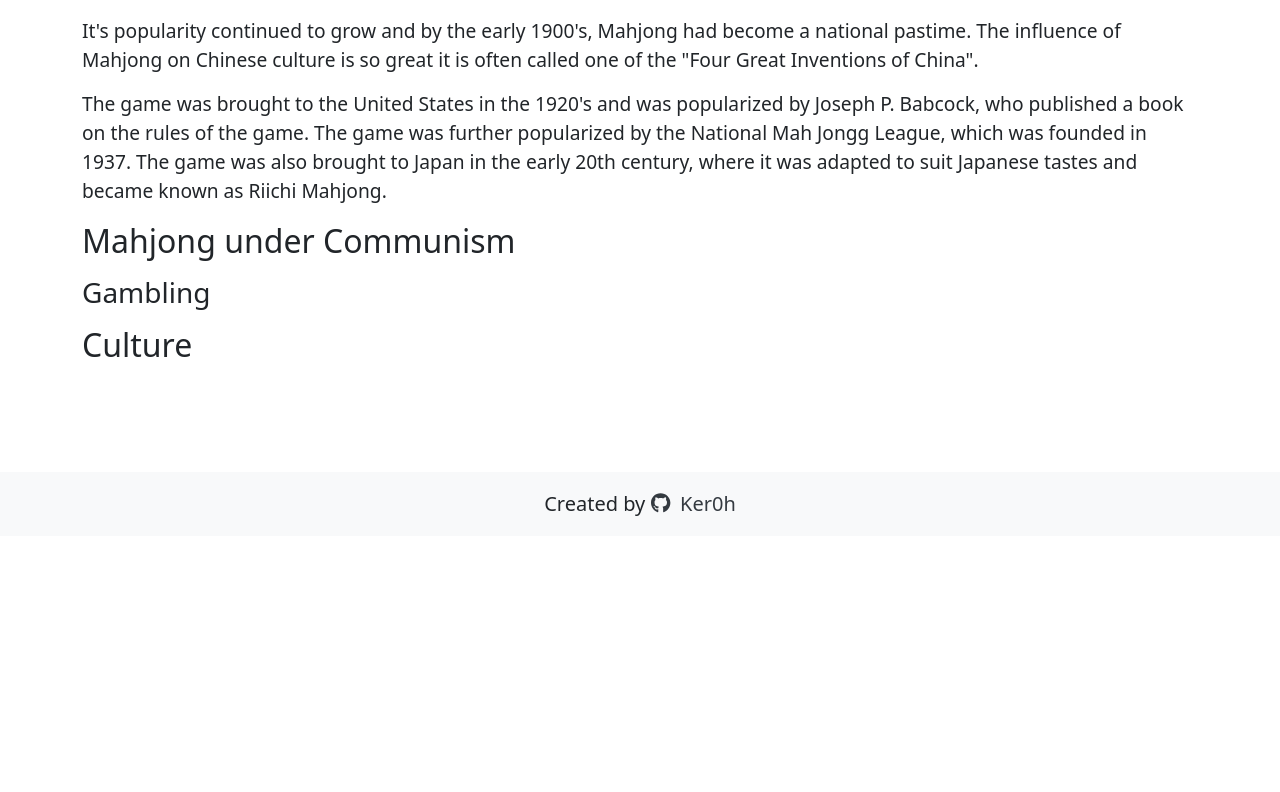
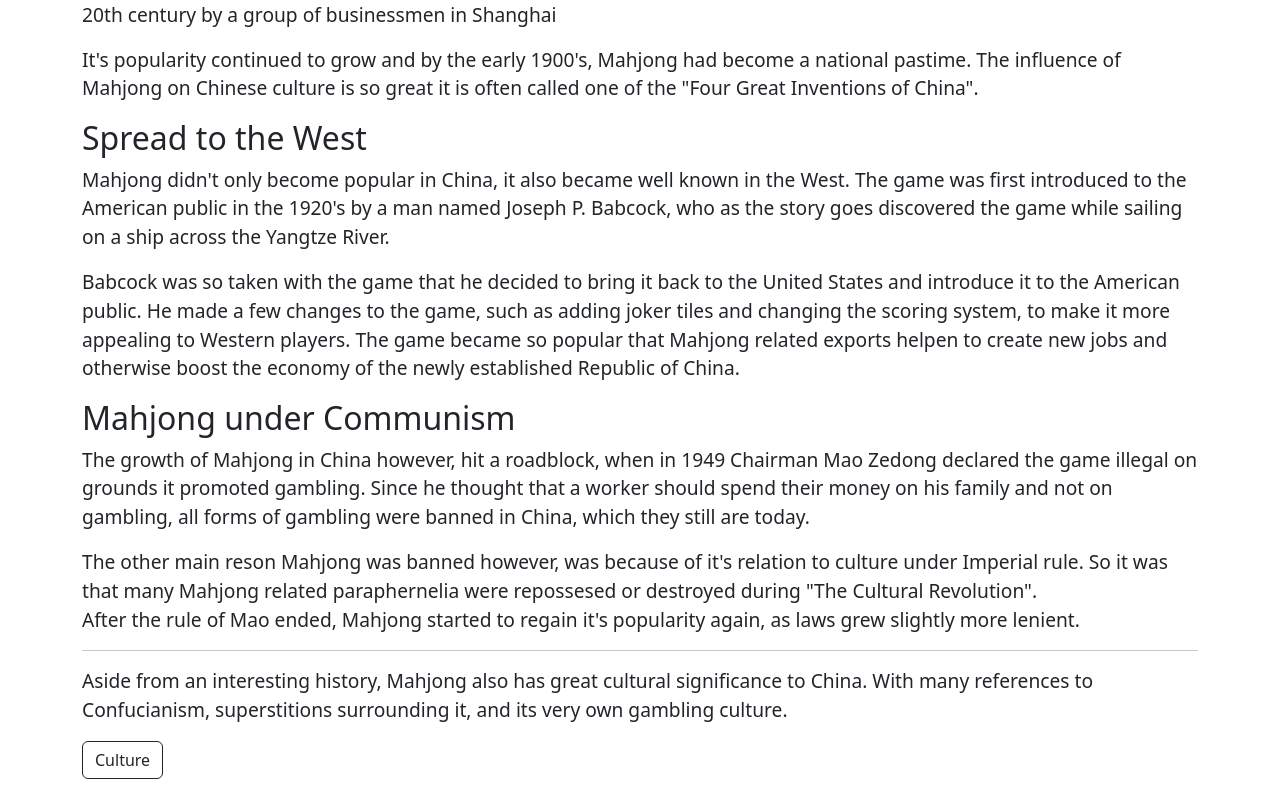
Before and after one commit to Ker0h/mahjong-vue, a Vue app: page /history in a window 1280 px wide. Shown: the part 328-1120 px from the top of the page. Before the commit the page ends 864 px from the top, so only its background shows below. Built offline with nearby package versions, Linux system fonts and the light colour scheme.

Commit message:
Culture WIP

```diff
--- a/src/components/history/CultureComponent.vue
+++ /dev/null
@@ -1,5 +0,0 @@
-<script setup></script>
-
-<template></template>
-
-<style scoped></style>
--- a/src/router/index.js
+++ b/src/router/index.js
@@ -28,6 +28,11 @@ const router = createRouter({
       path: '/history',
       name: 'history',
       component: () => import('../views/HistoryView.vue')
+    },
+    {
+      path: '/culture',
+      name: 'culture',
+      component: () => import('../views/CultureView.vue')
     }
   ]
 })
--- /dev/null
+++ b/src/views/CultureView.vue
@@ -0,0 +1,120 @@
+<script setup></script>
+
+<template>
+  <div class="row">
+    <div class="col-12">
+      <h1>Culture</h1>
+      <div>
+        <p>
+          Not only does Mahjong have aninteresting history, it's also very important to Chinese
+          culture. The game contains some references to Confucianism, one of the three main
+          religions of China. There are also many superstitions surrounding the game. Lastly there
+          is a whole gambling culture surrounding Mahjong, which is still very much alive today.
+        </p>
+      </div>
+
+      <h2>The Four Gentlemen</h2>
+      <div>
+        <p>
+          Of the different tiles that are used in Mahjong, you might have seen the ones knows as
+          Season or Flower tiles. The flowers on these tiles are the plum, the orchid, the bamboo
+          and the chrysenthemum.
+          <br />
+          These flowers are also known as the "Four Gentlemen" in Confucianism and are often seen in
+          many Classical Chinese art, where they depict the four seasons.
+        </p>
+
+        <table>
+          <tr>
+            <th>Plum</th>
+            <th>Orchid</th>
+            <th>Bamboo</th>
+            <th>Chrysanthemum</th>
+          </tr>
+          <tr>
+            <td>
+              <span><img src="/src/assets/images/tile-art/plum.svg" /></span>
+            </td>
+            <td>
+              <span><img src="/src/assets/images/tile-art/orchid.svg" /></span>
+            </td>
+            <td>
+              <span><img src="/src/assets/images/tile-art/chrysanthemum.svg" /></span>
+            </td>
+            <td>
+              <span><img src="/src/assets/images/tile-art/bamboo.svg" /></span>
+            </td>
+          </tr>
+        </table>
+
+        <p>
+          These four flowers are know as the "Four Gentlemen" or the "Four Nobles" because of the
+          importance of the nobility in Confucianism. Each one of these plants represents a noble
+          virtue and is associated with a season.
+        </p>
+
+        <p>
+          The plum for example, represents inner beauty and humility because, while it isn't very
+          impressive, the way it blossoms in winter <i>is</i>.
+        </p>
+        <p>
+          The orchid on the other hand, represents nobility and humanity, because it's a very
+          beautiful flower that blooms in spring.
+        </p>
+        <p>
+          The bamboo represents integrity and modesty, because it's a very strong plant that bends
+          with the wind. It bends, but does not give in.
+        </p>
+        <p>
+          Lastly, the chrysanthemum blooms in autumn and signals the coming of winter. As such it
+          represents withstanding hardships and the ability to survive.
+        </p>
+      </div>
+
+      <h2>Superstitious Beliefs</h2>
+      <div>
+        <p>
+          Considering playing Mahjong requires both strategy and luck, it is not surprising there
+          are a few superstitions surrounding the game. For example, one should not tap someone on
+          the shoulder during the game, as this might disrupt their winning streak, even across
+          multiple rounds. On the contrary, it is believed that someone can 'wash away' bad luck. So
+          player can often be seen visiting the toilet after a series of losses, just to wash their
+          hands. Also, it is considered bad luck to have books on or near a Mahjong table as the
+          words for 'book' (書/Shū) and 'to lose' (失去/Shīqù) sound somewhat similiar in Chinese.
+          Lastly, in a similiar vein, one should never discard four 'West' tiles after one another,
+          as the words for 'four' (四/Sì), 'West' (西/Xī) and 'death' (死/Sǐ) sound the same in
+          Chinese.
+        </p>
+      </div>
+
+      <h2>Gambling Culture</h2>
+      <div>
+        <p></p>
+      </div>
+    </div>
+  </div>
+</template>
+
+<style scoped>
+table {
+  width: 100%;
+  border-collapse: collapse;
+}
+th {
+  text-align: left;
+  padding: 0.5rem;
+}
+td {
+  padding: 0.5rem;
+}
+span {
+  display: block;
+  width: 100%;
+  height: 100%;
+  padding: 0.5rem;
+}
+img {
+  width: 100px;
+  height: auto;
+}
+</style>
--- a/src/views/HistoryView.vue
+++ b/src/views/HistoryView.vue
@@ -1,6 +1,4 @@
-<script setup>
-import CultureComponent from '@/components/history/CultureComponent.vue'
-</script>
+<script setup></script>
 
 <template>
   <div class="row">
@@ -13,7 +11,7 @@ import CultureComponent from '@/components/history/CultureComponent.vue'
           "sparrow", in reference to the clacking sound the tiles make when shuffled, which sounds
           like the chirping of birds. The game was developed by a group of scholars and military
           officers who were looking for a way to pass the time. It quickly spread throughout China
-          and became popular with the general public.
+          and became popular with the general public, mostly as a form of gambling.
           <br />
           The game was originally played with cards, but was later adapted to use tiles. The game
           was further refined in the early 20th century by a group of businessmen in Shanghai
@@ -23,27 +21,57 @@ import CultureComponent from '@/components/history/CultureComponent.vue'
           pastime. The influence of Mahjong on Chinese culture is so great it is often called one of
           the "Four Great Inventions of China".
         </p>
+      </div>
+
+      <h2>Spread to the West</h2>
+      <div>
         <p>
-          The game was brought to the United States in the 1920's and was popularized by Joseph P.
-          Babcock, who published a book on the rules of the game. The game was further popularized
-          by the National Mah Jongg League, which was founded in 1937. The game was also brought to
-          Japan in the early 20th century, where it was adapted to suit Japanese tastes and became
-          known as Riichi Mahjong.
+          Mahjong didn't only become popular in China, it also became well known in the West. The
+          game was first introduced to the American public in the 1920's by a man named Joseph P.
+          Babcock, who as the story goes discovered the game while sailing on a ship across the
+          Yangtze River.
+        </p>
+        <p>
+          Babcock was so taken with the game that he decided to bring it back to the United States
+          and introduce it to the American public. He made a few changes to the game, such as adding
+          joker tiles and changing the scoring system, to make it more appealing to Western players.
+          The game became so popular that Mahjong related exports helpen to create new jobs and
+          otherwise boost the economy of the newly established Republic of China.
         </p>
       </div>
 
       <h2>Mahjong under Communism</h2>
       <div>
-        <p></p>
+        <p>
+          The growth of Mahjong in China however, hit a roadblock, when in 1949 Chairman Mao Zedong
+          declared the game illegal on grounds it promoted gambling. Since he thought that a worker
+          should spend their money on his family and not on gambling, all forms of gambling were
+          banned in China, which they still are today.
+        </p>
+        <p>
+          The other main reson Mahjong was banned however, was because of it's relation to culture
+          under Imperial rule. So it was that many Mahjong related paraphernelia were repossesed or
+          destroyed during "The Cultural Revolution".
+          <br />
+          After the rule of Mao ended, Mahjong started to regain it's popularity again, as laws grew
+          slightly more lenient.
+        </p>
+      </div>
 
-        <h3>Gambling</h3>
-        <p></p>
+      <hr />
+
+      <div>
+        <p>
+          Aside from an interesting history, Mahjong also has great cultural significance to China.
+          With many references to Confucianism, superstitions surrounding it, and its very own
+          gambling culture.
+        </p>
+        <button class="btn btn-outline-dark">
+          <router-link :to="{ name: 'culture' }" class="nav-link" active-class="active"
+            >Culture</router-link
+          >
+        </button>
       </div>
-    </div>
-
-    <div class="col-12">
-      <h2>Culture</h2>
-      <CultureComponent />
     </div>
   </div>
 </template>
```
